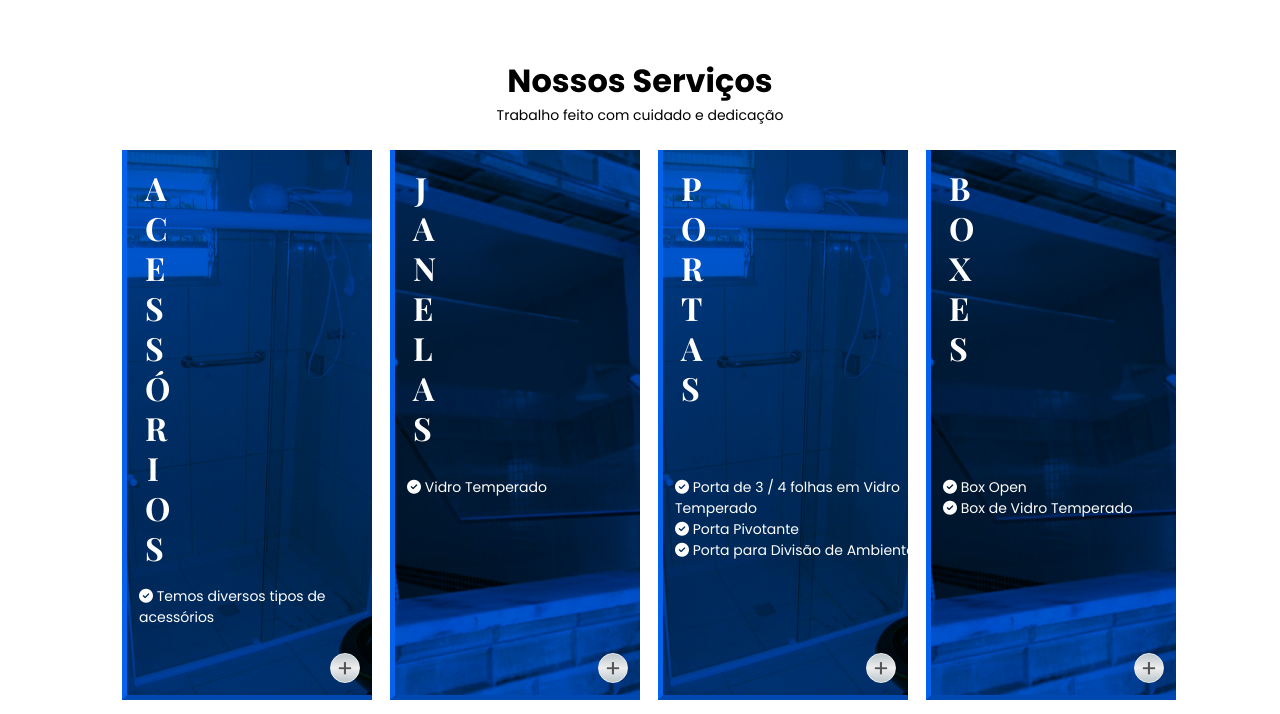
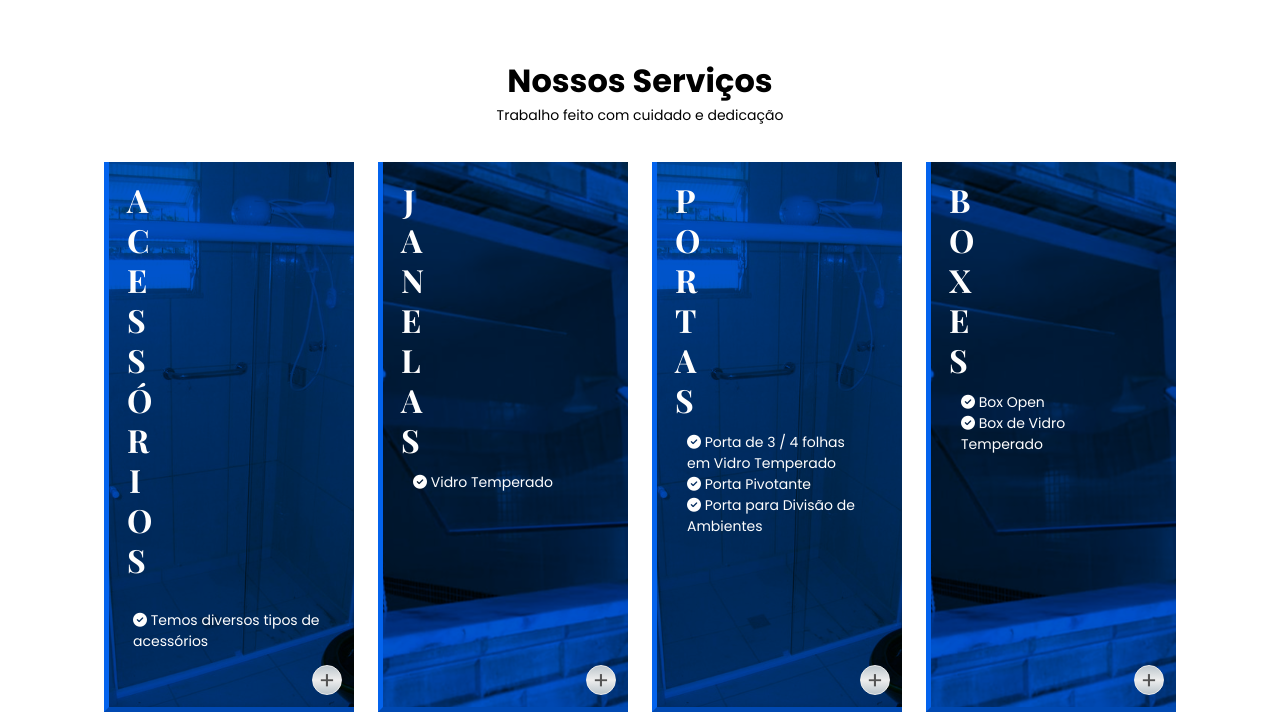
Before and after one commit to danieliraja/vidracaria-etna, a plain HTML site: page index.html in a window 1280 px wide. Shown: the part 524-1238 px from the top of the page. Drawn offline with nearby package versions, Linux system fonts and the light colour scheme.

Commit message:
adicionado mudanças no css para serviços bloco

```diff
--- a/src/css/style.css
+++ b/src/css/style.css
@@ -248,15 +248,15 @@ a.header-ligar:hover i{
         color:#002A66;
     }
     .header-banner{
-        max-width:100%;
+        max-width:90%;
         display:flex;
         flex-direction:column;
+        justify-content: center;
         align-items: center;
         padding:80px 12px;
         text-align: center
     }
     .header-banner h1{
-
         font-size:2rem;
         text-align: center;
     }
@@ -320,7 +320,7 @@ a.header-ligar:hover i{
 /* serviços */
 .servicos {
     display:flex;
-    max-width: 1024px;
+    max-width: 1100px;
     margin: 0 auto;
     padding-top: 36px;
     padding-bottom: 36px;
@@ -330,7 +330,7 @@ a.header-ligar:hover i{
 }
 .titulos{
     text-align:center;
-    max-width:90%;
+    max-width:50%;
     margin: 24px auto;
 }
 .titulos h1{
@@ -339,7 +339,7 @@ a.header-ligar:hover i{
 .servicos .articles{
     display: flex;
     justify-content:center;
-    max-width:100%;
+    flex-wrap: wrap;
 }
 .servicos .card-servico{
     display: flex;
@@ -347,8 +347,8 @@ a.header-ligar:hover i{
     border-bottom: 5px solid #0049B2;
     /* box-shadow: -5px 5px 0px #0049B2; */
     flex-direction: column;
-    margin-left: 18px;
-    min-width: 250px;
+    margin:12px;
+    width: 250px;
     position: relative;
     padding: 18px;
     height:550px;
@@ -381,10 +381,8 @@ a.header-ligar:hover i{
     background-blend-mode: overlay;
 }
 .card-servico p{
-    position: absolute;
-    width: 250px;
-    left: 12px;
-    top: 60%
+    width: 200px;
+    padding: 12px 12px;
 
 }
 .card-servico:first-child p{
@@ -416,7 +414,7 @@ a.header-ligar:hover i{
 }
 
 /* Medium devices (tablets, 768px and up) */
-@media (max-width: 768px) {
+@media (max-width: 768px){
     .servicos{
         max-width:760px
     }
@@ -520,11 +518,10 @@ a.header-ligar:hover i{
     color: var(--white-text);
     align-items: center;
     flex-direction: column;
-    background: var(--primary-color);
+    background: var(--secondary-text)
 }
 .rodape-medias{
     display: flex;
-    background: #0049B2;
     max-width: 1024px;
     padding:24px 0;
     flex-direction: row;
@@ -549,6 +546,8 @@ a.header-ligar:hover i{
     font-size:1.3rem;
 }
 .rodape-direitos{
+    min-width: 100%;
+    text-align:center;
     background: var(--primary-color);
 }
 .rodape p{
```
